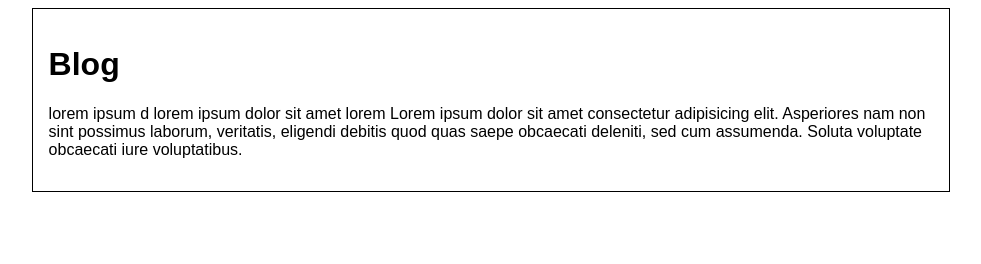
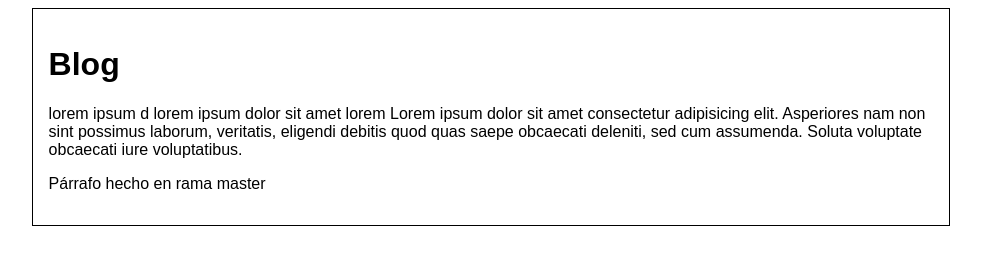
Before and after one commit to lafvg12/blogcourse, a plain HTML site: page index.html in a window 1280 px wide. Shown: the whole page, without its empty margins (149-1130 px from the left). Drawn offline with Linux system fonts and the light colour scheme.

Commit message:
add paragraph

```diff
--- a/index.html
+++ b/index.html
@@ -18,6 +18,7 @@
           deleniti, sed cum assumenda. Soluta voluptate obcaecati iure
           voluptatibus.
         </p>
+        <p>Párrafo hecho en rama master</p>
       </div>
     </div>
   </body>
```
